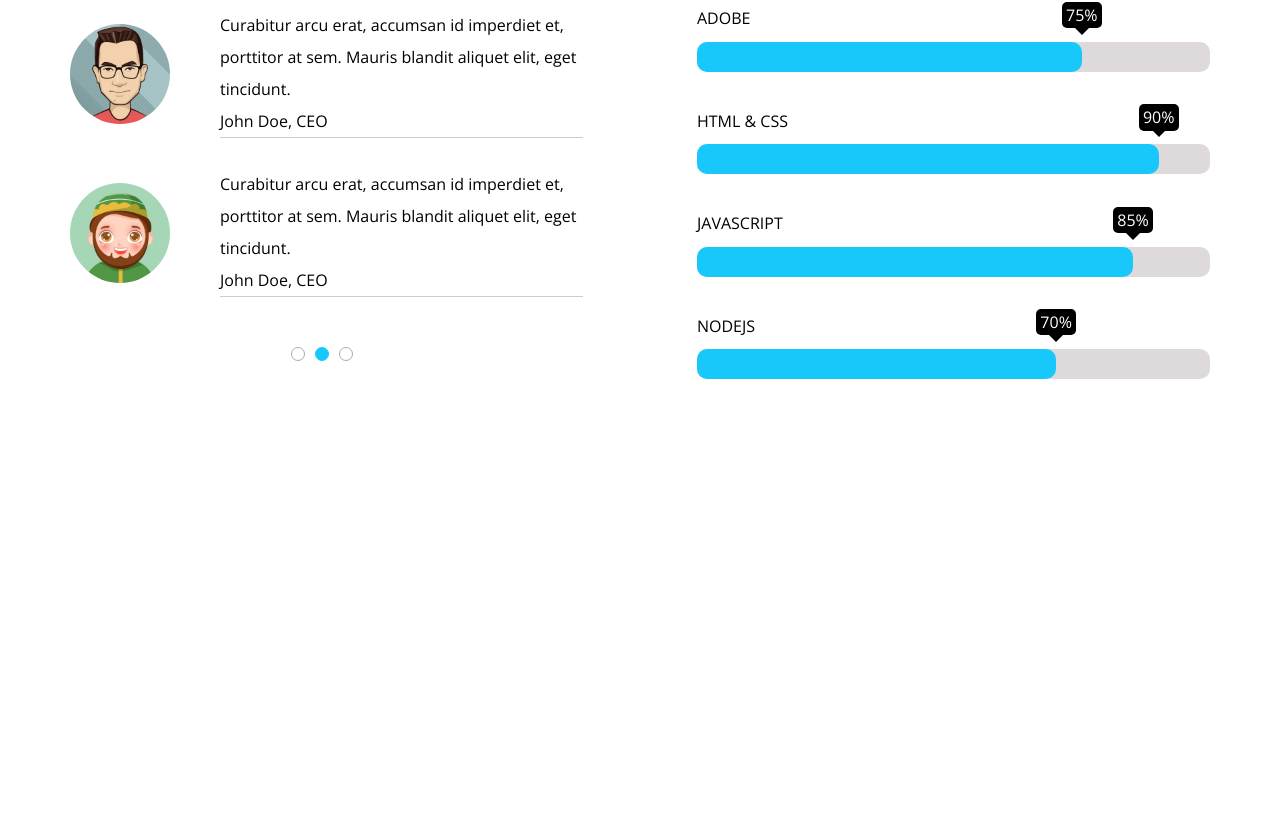
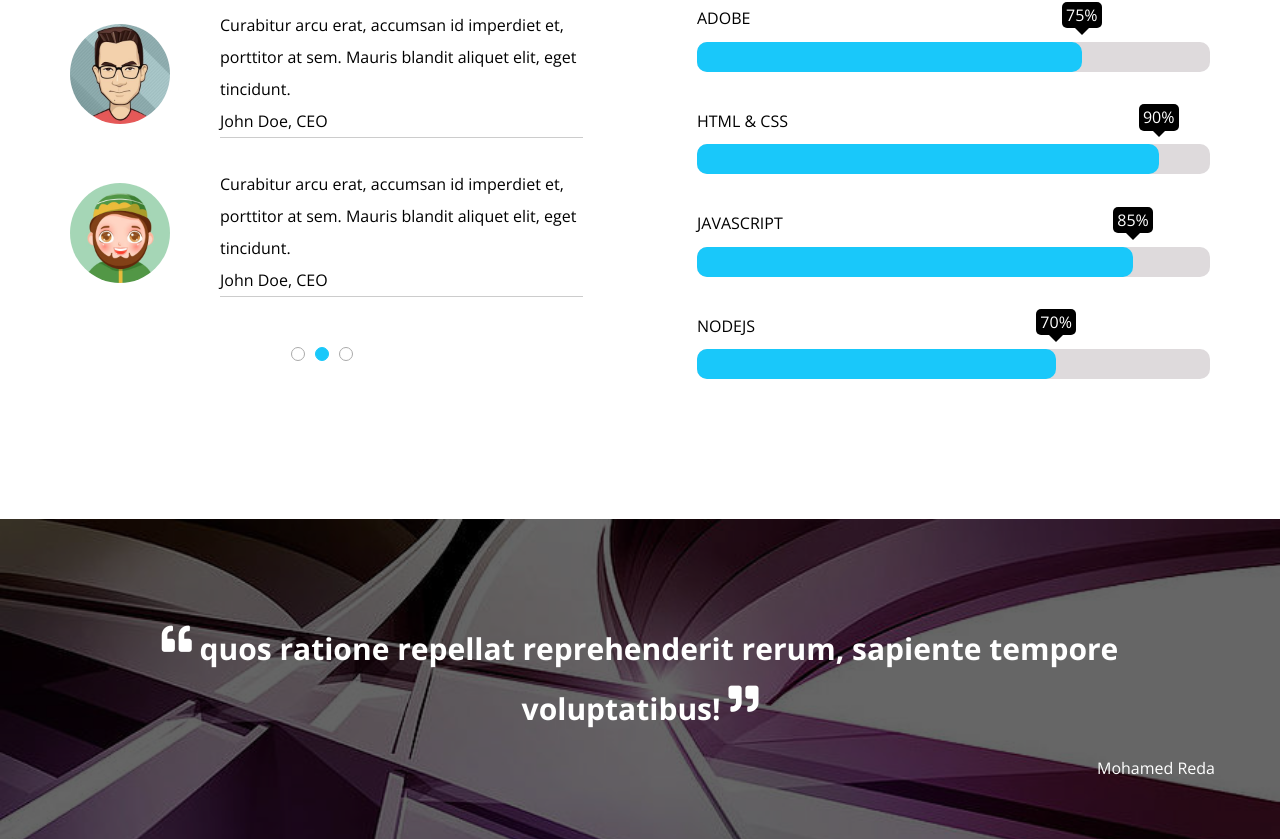
Before and after one commit to mo3badah/TemplateTwo, a plain HTML site: page index.html in a window 1280 px wide. Shown: the part 5331-6170 px from the top of the page. Before the commit the page ends 5850 px from the top, so only its background shows below. Drawn offline with nearby package versions, Linux system fonts and the light colour scheme.

Commit message:
finish quote section

```diff
--- a/css/kasper.css
+++ b/css/kasper.css
@@ -610,7 +610,6 @@ header nav .form i{
 .our-skills{
 	padding-top: var(--section-padding);
 	padding-bottom: var(--section-padding);
-
 }
 .our-skills .container{
 	display: flex;
@@ -725,5 +724,70 @@ header nav .form i{
 	top: -15px;
 	right: -8px;
 }
+/*start skills*/
+/*start quote*/
+.quote{
+	padding-top: var(--section-padding);
+	padding-bottom: var(--section-padding);
+	background-image: url("../images/quote.jpg");
+	background-size: cover;
+	position: relative;
+	color: white;
+	text-align: center;
+}
+.quote::before{
+	content: "";
+	position: absolute;
+	top:0;
+	left: 0;
+	background-color: rgba(0, 0, 0, 0.6);
+	width: 100%;
+	height: 100%;
+}
+.quote .container{
+	position: relative;
+}
+.quote q{
+	line-height: 2;
+	font-weight: bold;
+	font-size: 30px;
+	display: block;
 
-/*start skills*/
+}
+.quote q::before{
+	font-family: "Font Awesome 5 Free";
+	font-weight: 900;
+	content: "\f10d";
+	/*margin-right: 5px;*/
+	position : relative;
+	top: -10px;
+}
+.quote q::after{
+	font-family: "Font Awesome 5 Free";
+	font-weight: 900;
+	content: "\f10e";
+	/*margin-right: 5px;*/
+	position : relative;
+	top: -10px;
+}
+.quote span{
+	position: absolute;
+	right: 10px;
+	margin-top: 20px;
+}
+@media (max-width : 767px) {
+	.quote q{
+		font-size: 20px;
+	}
+	.quote q::before{
+		font-size: 14px;
+	}
+	.quote q::after{
+		font-size: 14px;
+	}
+	.quote span{
+		font-size: 14px;
+	}
+}
+
+/*end quote*/
--- a/index.html
+++ b/index.html
@@ -393,5 +393,18 @@
 	</div>
 <!--end skills-->
 
+<!--start quote -->
+	<div class="quote">
+		<div class="container">
+			<q>
+				quos ratione repellat reprehenderit rerum, sapiente tempore voluptatibus!
+			</q>
+			<span>
+				Mohamed Reda
+			</span>
+		</div>
+	</div>
+<!--start quote -->
+
 </body>
 </html>
```
Also changed, not shown: images/quote.jpg (added).
